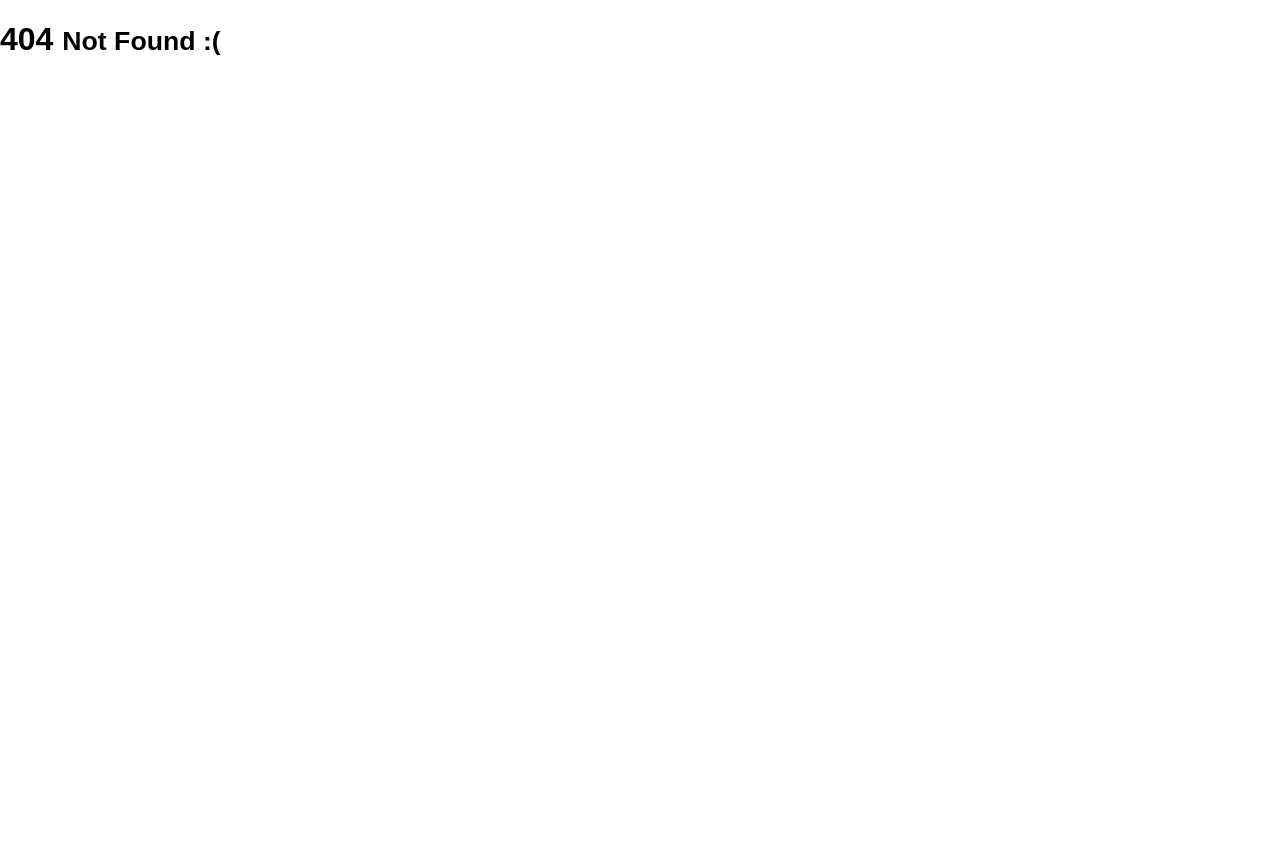
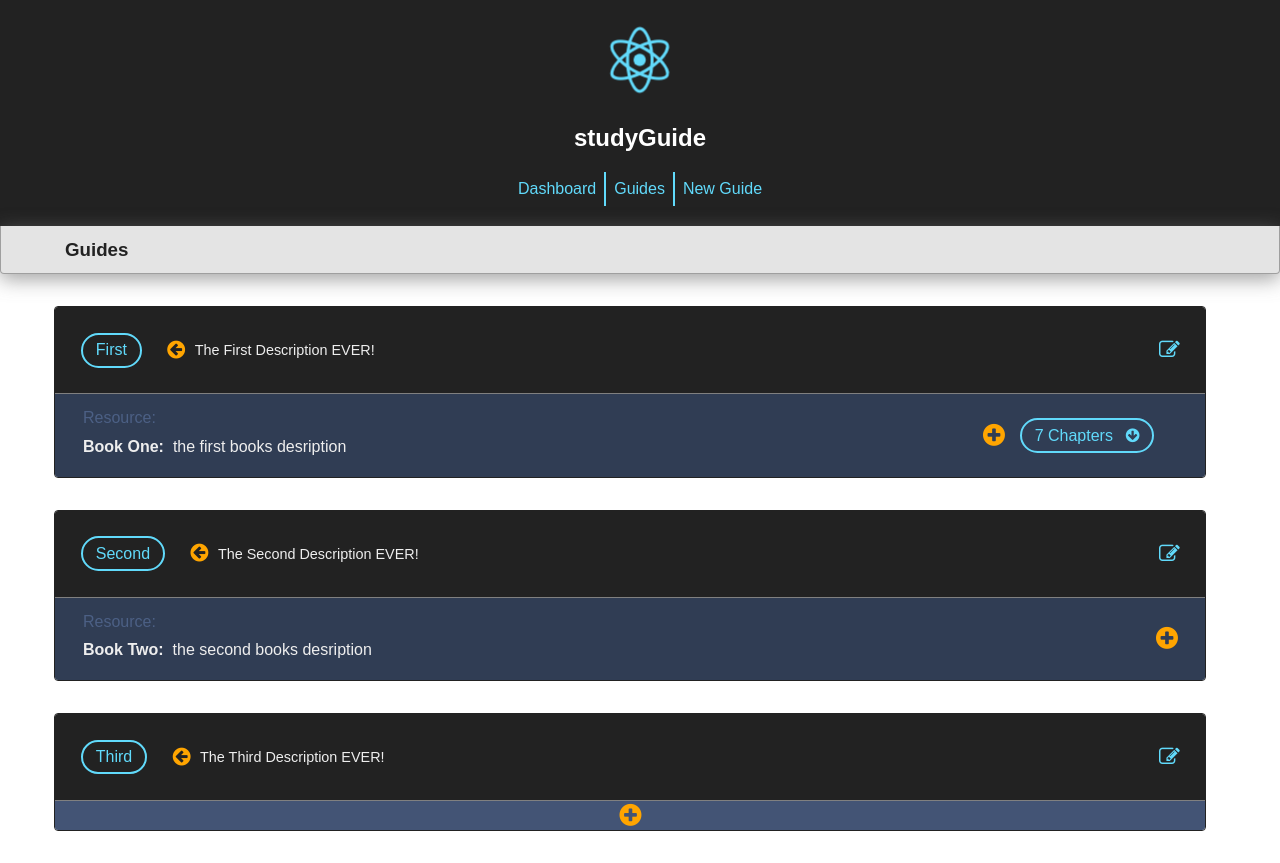
Before and after one commit to jjrajani/studyGuide, a React app: page /#/guides in a window 1280 px wide. Before the commit this address had no page. Before the commit the page ends 800 px from the top, so only its background shows below. Built offline with nearby package versions, Linux system fonts and the light colour scheme.

Commit message:
no stylesheet link required. removed double studyGuide from route when in prod

```diff
--- a/src/components/guide/list/item/chapter/index.tsx
+++ b/src/components/guide/list/item/chapter/index.tsx
@@ -30,7 +30,7 @@ export default class Chapter extends React.Component<ChapterProps, ChapterState>
           <div className="chapter sub-header">
             <Link
               className="link"
-              to={`studyGuide/guide/${this.props.guideId}/resource/chapter/:id`}
+              to={`guide/${this.props.guideId}/resource/chapter/:id`}
             >{chapter.title}:
             </Link>
             <p className="description">
@@ -68,7 +68,7 @@ export default class Chapter extends React.Component<ChapterProps, ChapterState>
       <div className="add">
         <Link
           className="add link"
-          to={`studyGuide/guide/${this.props.guideId}/resource/chapter/${this.props.chapter.id}/section/add`}
+          to={`guide/${this.props.guideId}/resource/chapter/${this.props.chapter.id}/section/add`}
         ><i className="fa fa-plus-circle" aria-hidden="true"></i>
         </Link>
       </div>
--- a/src/components/guide/list/item/index.tsx
+++ b/src/components/guide/list/item/index.tsx
@@ -43,7 +43,7 @@ export default class GuideListItem extends React.Component<GuideListItemProps, G
       <div className="link">
         <Link
           className="guide link"
-          to={`studyGuide/guide/${this.props.guide.id}`}
+          to={`guide/${this.props.guide.id}`}
         >{guide.title}
         </Link>
         {this.state.showDescription ? this.hideDesciption() : this.showDescription()}
@@ -87,7 +87,7 @@ export default class GuideListItem extends React.Component<GuideListItemProps, G
     return (
       <Link
         className="link edit"
-        to={`studyGuide/guide/edit/${id}`}
+        to={`guide/edit/${id}`}
       ><i className="fa fa-pencil-square-o" aria-hidden="true"/>
       </Link>
     );
--- a/src/components/guide/list/item/note/index.tsx
+++ b/src/components/guide/list/item/note/index.tsx
@@ -28,7 +28,7 @@ export default class Note extends React.Component<NoteProps, NoteState> {
         <div className="note header">
           <Link
             className="link page-number"
-            to={`studyGuide/guide/${this.props.guideId}/resource/chapter/${this.props.chapterId}/section${this.props.sectionId}/note/${note.id}`}
+            to={`guide/${this.props.guideId}/resource/chapter/${this.props.chapterId}/section${this.props.sectionId}/note/${note.id}`}
           >pg.{note.pageNumber}
           </Link>
           {this.edit()}
@@ -44,7 +44,7 @@ export default class Note extends React.Component<NoteProps, NoteState> {
     return (
       <Link
         className="link edit"
-        to={`studyGuide/guide/${this.props.guideId}/resource/section/${this.props.sectionId}/note/${this.props.note.id}/edit`}
+        to={`guide/${this.props.guideId}/resource/section/${this.props.sectionId}/note/${this.props.note.id}/edit`}
       ><i className="fa fa-pencil-square-o" aria-hidden="true"/>
       </Link>
     );
--- a/src/components/guide/list/item/resource/index.tsx
+++ b/src/components/guide/list/item/resource/index.tsx
@@ -36,7 +36,7 @@ export default class Resource extends React.Component<ResourceProps, ResourceSta
       <div className="add resource">
         <Link
           className="add link"
-          to={`studyGuide/guide/${this.props.guideId}/resource/add`}
+          to={`guide/${this.props.guideId}/resource/add`}
         ><i className="fa fa-plus-circle" aria-hidden="true"></i>
         </Link>
       </div>
@@ -53,7 +53,7 @@ export default class Resource extends React.Component<ResourceProps, ResourceSta
           </p>
           <Link
             className="link"
-            to={`studyGuide/guide/${this.props.guideId}/resource`}
+            to={`guide/${this.props.guideId}/resource`}
           >{resource.title}:
           </Link>
           <p className="description">
@@ -100,7 +100,7 @@ export default class Resource extends React.Component<ResourceProps, ResourceSta
       <div className="add chapter">
         <Link
           className="add link"
-          to={`studyGuide/guide/${this.props.guideId}/resource/chapter/add`}
+          to={`guide/${this.props.guideId}/resource/chapter/add`}
         ><i className="fa fa-plus-circle" aria-hidden="true"></i>
         </Link>
       </div>
--- a/src/components/guide/list/item/section/index.tsx
+++ b/src/components/guide/list/item/section/index.tsx
@@ -31,7 +31,7 @@ export default class Section extends React.Component<SectionProps, SectionState>
           <div className="sub-header">
             <Link
               className="link"
-              to={`studyGuide/guide/${this.props.guideId}/resource/chapter/${this.props.chapterId}/section/${section.id}`}
+              to={`guide/${this.props.guideId}/resource/chapter/${this.props.chapterId}/section/${section.id}`}
             >{section.title}:
             </Link>
             <p className="description">
@@ -68,7 +68,7 @@ export default class Section extends React.Component<SectionProps, SectionState>
       <div className="add note">
         <Link
           className="add link"
-          to={`studyGuide/guide/${this.props.guideId}/resource/chapter/${this.props.chapterId}/section/${this.props.section.id}/note/add`}
+          to={`guide/${this.props.guideId}/resource/chapter/${this.props.chapterId}/section/${this.props.section.id}/note/add`}
         ><i className="fa fa-plus-circle" aria-hidden="true"></i>
         </Link>
       </div>
--- a/src/components/header/links.tsx
+++ b/src/components/header/links.tsx
@@ -3,15 +3,15 @@ import { ILink } from "../nav/link";
 const links: Array<ILink> = [
   {
     text: "Dashboard",
-    link: "studyGuide/dashboard"
+    link: "dashboard"
   },
   {
     text: "Guides",
-    link: "studyGuide/guides"
+    link: "guides"
   },
   {
     text: "New Guide",
-    link: "studyGuide/guide/new/0"
+    link: "guide/new/0"
   },
 ];
 
--- a/src/routes.tsx
+++ b/src/routes.tsx
@@ -21,7 +21,7 @@ import NotFound from "./components/not-found";
 
 const Routes = (props: any) => (
   <Router {...props} history={hashHistory}>
-    <Route path="/studyGuide" component={App}>
+    <Route path="/" component={App}>
       <IndexRedirect to="guides"/>
       <Route path="dashboard" component={Dashboard} />
 
```
